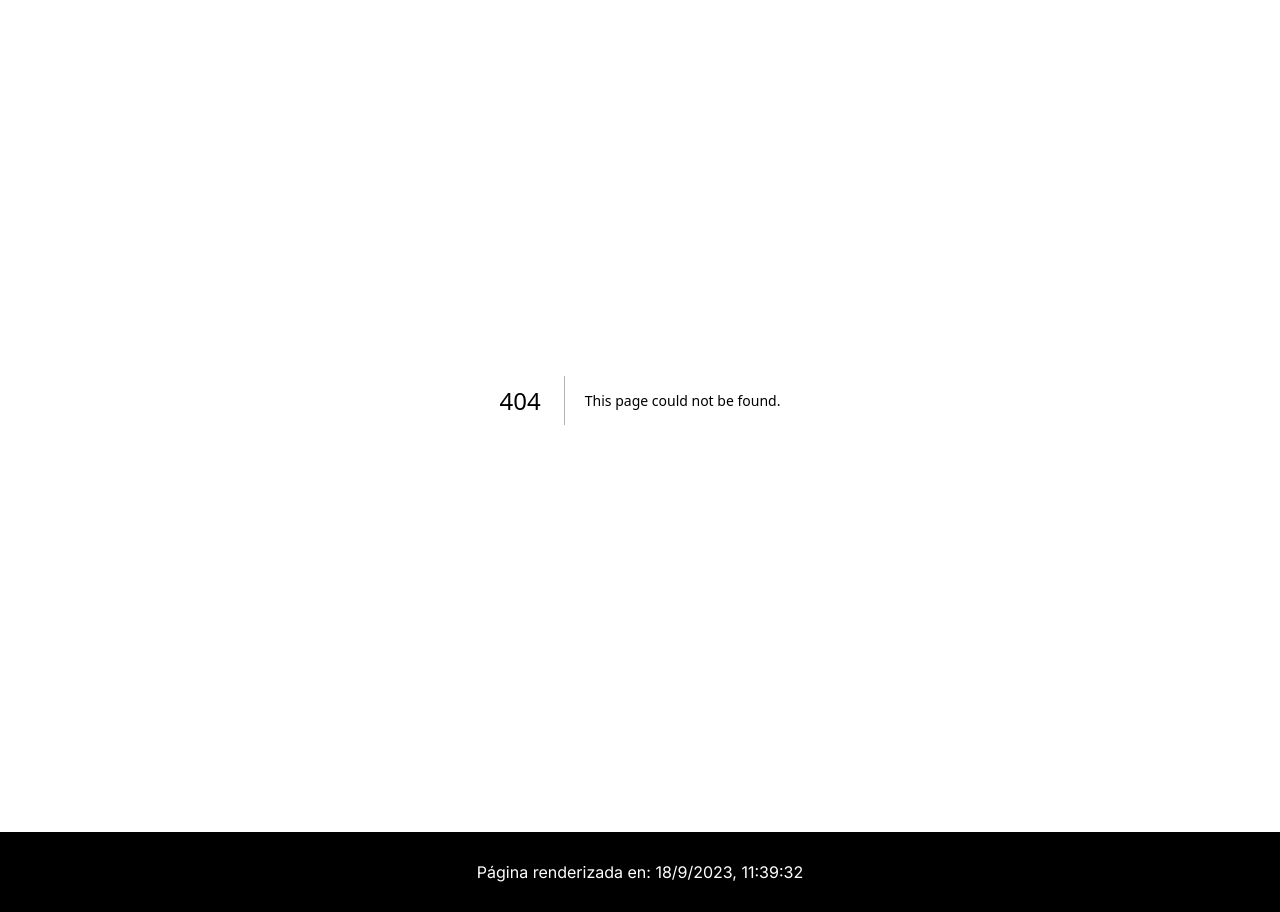
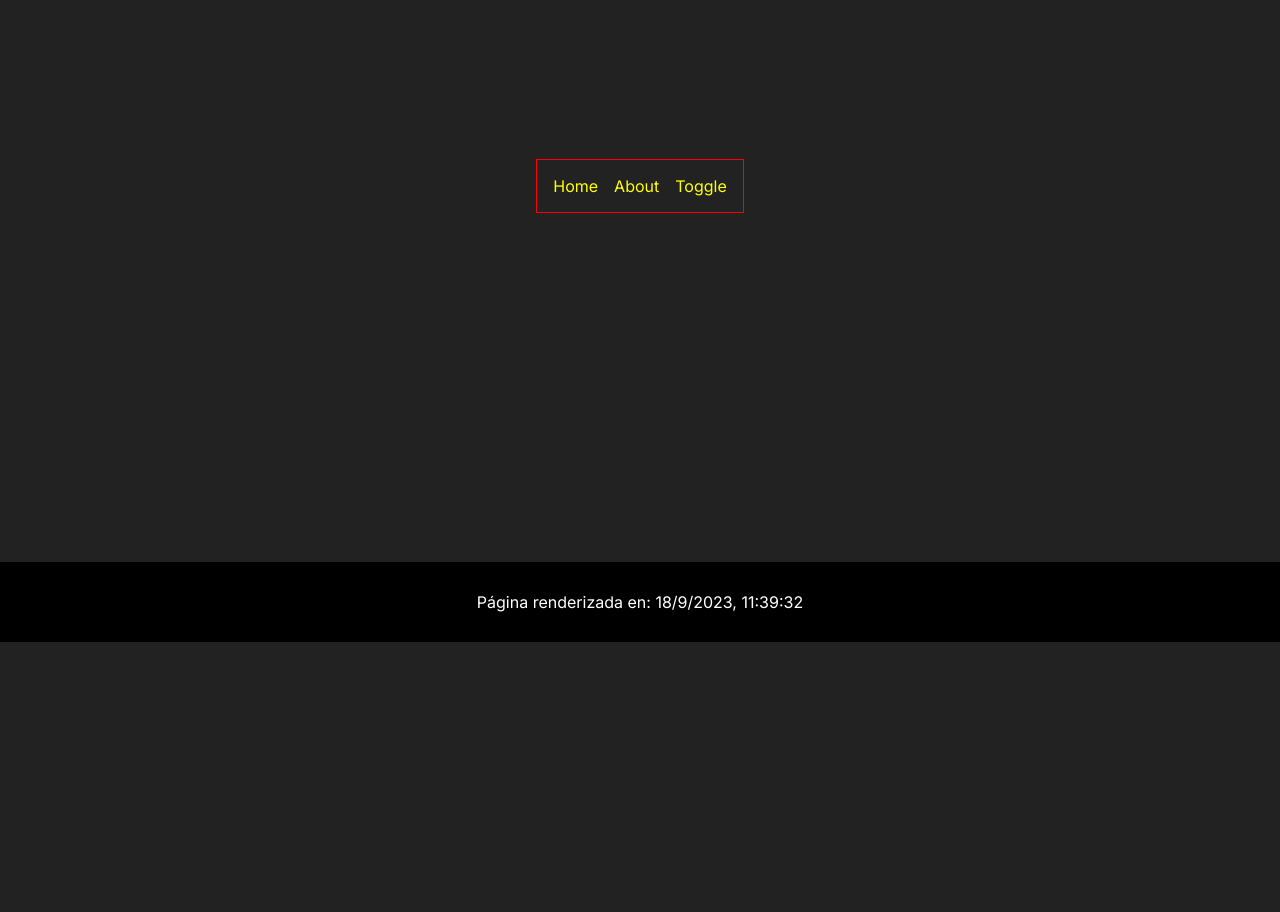
Before and after one commit to catharygr/aprendiendo-next-framework, a Next.js app: page /nav in a window 1280 px wide. Before the commit this address had no page. After the commit the page ends 800 px from the top, so only its background shows below. Built offline with nearby package versions, Linux system fonts and the light colour scheme.

Commit message:
Practicando con nav el framer motion

```diff
--- a/src/app/globals.css
+++ b/src/app/globals.css
@@ -1,3 +1,9 @@
+* {
+  margin: 0;
+  padding: 0;
+  box-sizing: border-box;
+}
+
 body {
   background-color: #222;
   display: grid;
@@ -9,3 +15,8 @@
 a {
   color: yellow;
 }
+
+ul {
+  list-style: none;
+  padding: none;
+}
--- /dev/null
+++ b/src/app/nav/nav.module.css
@@ -0,0 +1,13 @@
+.container {
+  border: 1px solid red;
+  padding: 1rem;
+}
+
+.ul {
+  display: flex;
+  gap: 1rem;
+}
+
+.a {
+  text-decoration: none;
+}
--- /dev/null
+++ b/src/app/nav/page.js
@@ -0,0 +1,39 @@
+"use client";
+import React from "react";
+import styles from "./nav.module.css";
+import { motion } from "framer-motion";
+import Link from "next/link";
+
+export default function Nav() {
+  return (
+    <div className={styles.container}>
+      <ul className={styles.ul}>
+        {data.map((item) => (
+          <li key={item.slug}>
+            <Link className={styles.a} href={item.url}>
+              {item.text}
+            </Link>
+          </li>
+        ))}
+      </ul>
+    </div>
+  );
+}
+
+const data = [
+  {
+    slug: "home",
+    text: "Home",
+    url: "/",
+  },
+  {
+    slug: "about",
+    text: "About",
+    url: "/about",
+  },
+  {
+    slug: "toggle",
+    text: "Toggle",
+    url: "/toggle",
+  },
+];
--- a/src/app/page.js
+++ b/src/app/page.js
@@ -46,6 +46,10 @@
         <Link className={styles.about} href={"/toggle-layout"}>
           Toggle Layout
         </Link>
+        <br />
+        <Link className={styles.about} href={"/nav"}>
+          Nav
+        </Link>
       </div>
     </main>
   );
```
